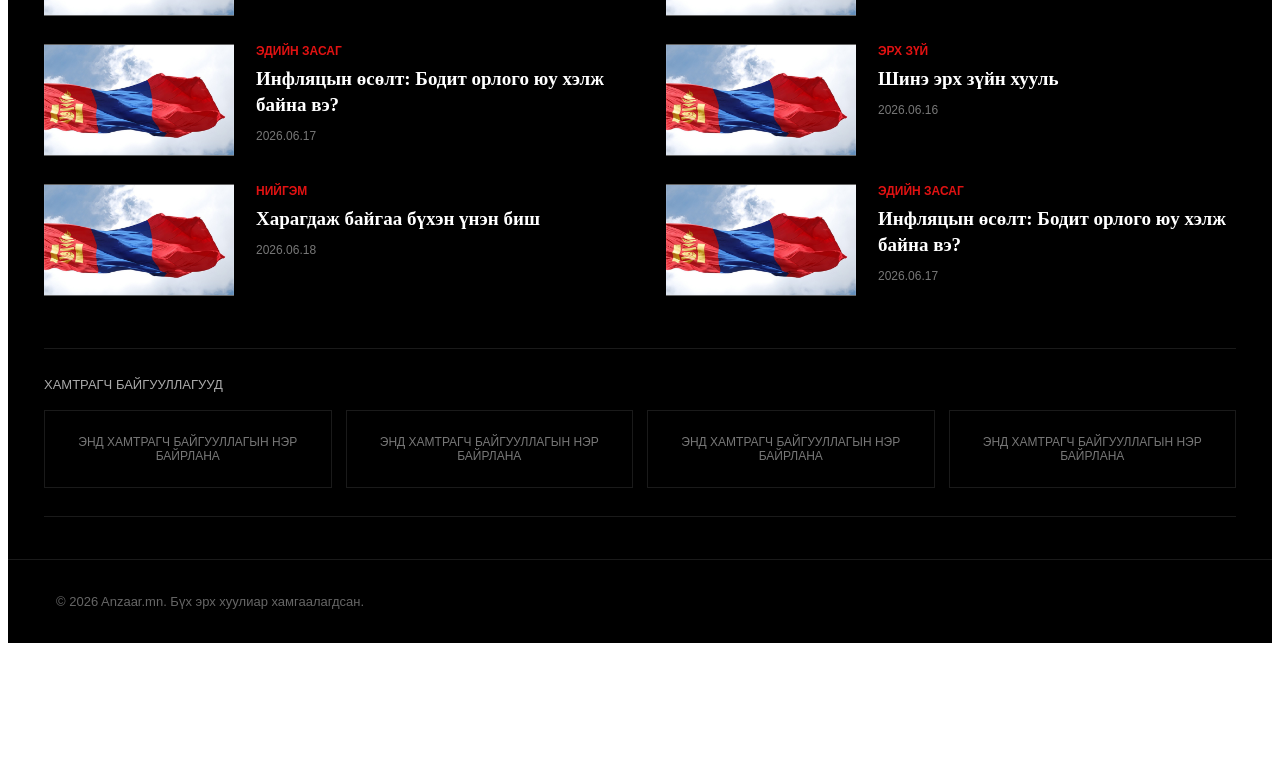
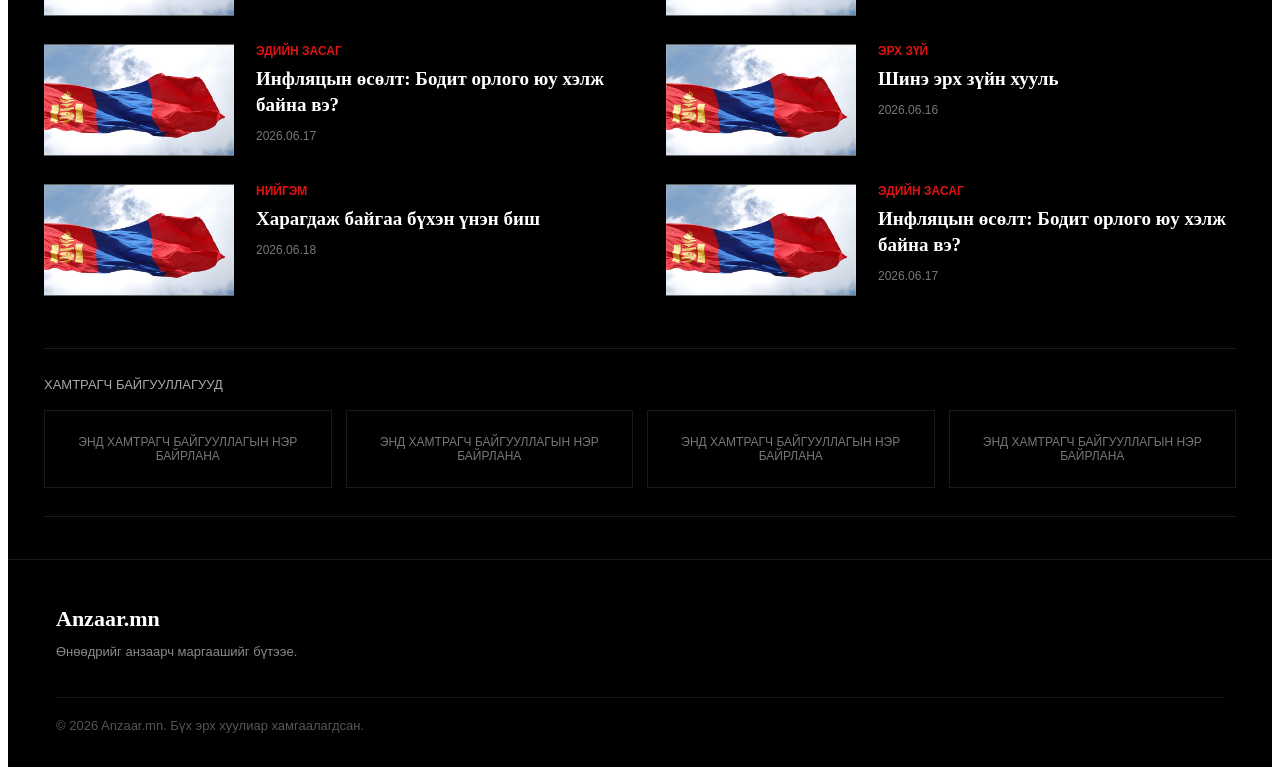
Before and after one commit to toogeemunkhtogtokh-ai/Anzaar-mn, a Next.js app: page / in a window 1280 px wide. Shown: the part 1537-2312 px from the top of the page. Before the commit the page ends 2188 px from the top, so only its background shows below. Built offline with nearby package versions, Linux system fonts and the light colour scheme.

Commit message:
Update page.js

```diff
--- a/app/page.js
+++ b/app/page.js
@@ -1033,37 +1033,59 @@ minHeight: isMobile ? 96 : 110,
       <footer
   style={{
     borderTop: "1px solid rgba(255,255,255,.1)",
-    padding: isMobile ? "28px 24px" : "34px 48px",
+    padding: isMobile ? "34px 24px" : "46px 48px 34px",
     color: "#666",
     fontFamily: "Arial",
     fontSize: 13,
+    background: "#000",
   }}
 >
   <div
     style={{
       maxWidth: 1240,
       margin: "0 auto",
-      display: "flex",
-      flexDirection: isMobile ? "column" : "row",
-      justifyContent: "space-between",
-      alignItems: isMobile ? "center" : "flex-start",
-      gap: isMobile ? 18 : 30,
+      display: "grid",
+      gridTemplateColumns: isMobile ? "1fr" : "1.2fr 1fr",
+      gap: isMobile ? 26 : 60,
+      alignItems: "start",
+    }}
+  >
+    <div
+      style={{
         textAlign: isMobile ? "center" : "left",
       }}
     >
-    <div>
-      © 2026 Anzaar.mn. Бүх эрх хуулиар хамгаалагдсан.
+      <div
+        style={{
+          color: "#fff",
+          fontSize: 22,
+          fontWeight: 700,
+          marginBottom: 10,
+          fontFamily: "'Times New Roman', serif",
+        }}
+      >
+        Anzaar.mn
+      </div>
+
+      <div
+        style={{
+          color: "#888",
+          lineHeight: 1.6,
+          maxWidth: isMobile ? "100%" : 420,
+        }}
+      >
+        Өнөөдрийг анзаарч маргаашийг бүтээе.
+      </div>
     </div>
 
     {activePages.length > 0 && (
       <nav
         style={{
           display: "grid",
-    gridTemplateColumns: isMobile ? "1fr" : "repeat(3, auto)",
+          gridTemplateColumns: isMobile ? "1fr" : "repeat(2, minmax(160px, auto))",
+          gap: isMobile ? "12px" : "12px 28px",
           justifyContent: isMobile ? "center" : "end",
-    justifyItems: isMobile ? "center" : "end",
-    gap: isMobile ? "10px" : "12px 24px",
-    maxWidth: isMobile ? "100%" : 760,
+          textAlign: isMobile ? "center" : "left",
         }}
       >
         {activePages.map((page) => (
@@ -1074,6 +1096,7 @@ minHeight: isMobile ? 96 : 110,
               color: "#888",
               textDecoration: "none",
               fontSize: 13,
+              lineHeight: 1.4,
             }}
           >
             {page.title}
@@ -1082,6 +1105,19 @@ minHeight: isMobile ? 96 : 110,
       </nav>
     )}
   </div>
+
+  <div
+    style={{
+      maxWidth: 1240,
+      margin: "34px auto 0",
+      paddingTop: 20,
+      borderTop: "1px solid rgba(255,255,255,.08)",
+      color: "#555",
+      textAlign: isMobile ? "center" : "left",
+    }}
+  >
+    © 2026 Anzaar.mn. Бүх эрх хуулиар хамгаалагдсан.
+  </div>
 </footer>
     </main>
   );
```
Lines whose indentation alone changed are shown as unchanged.
